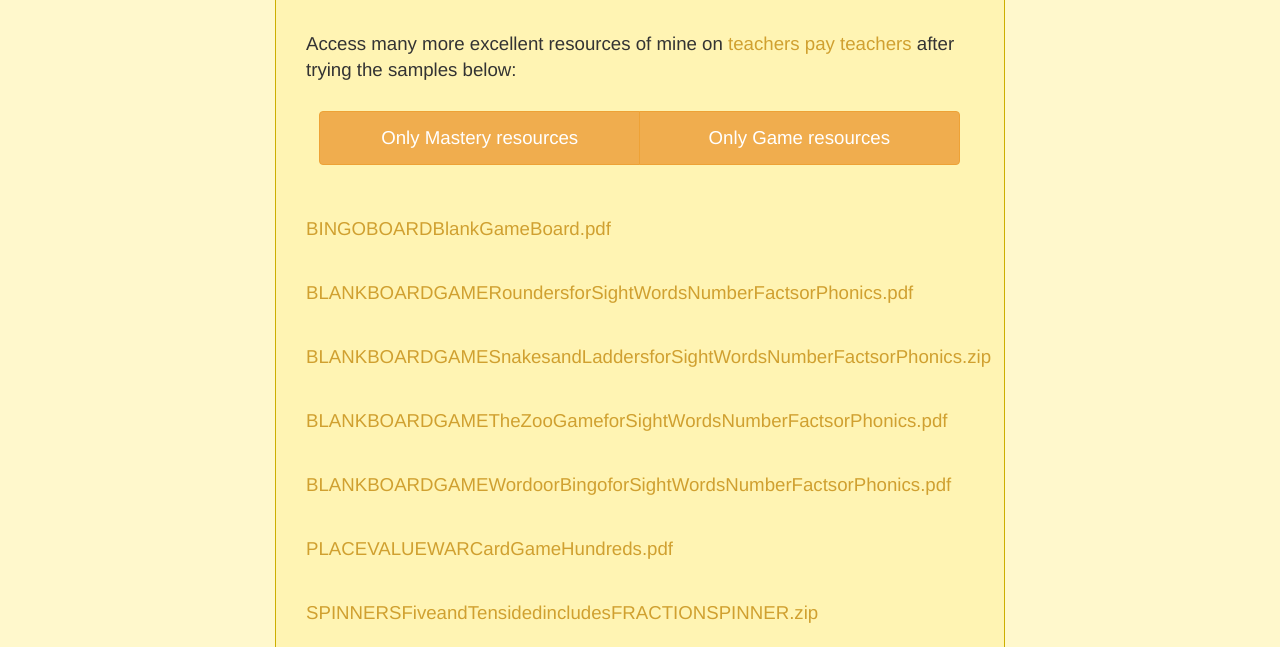
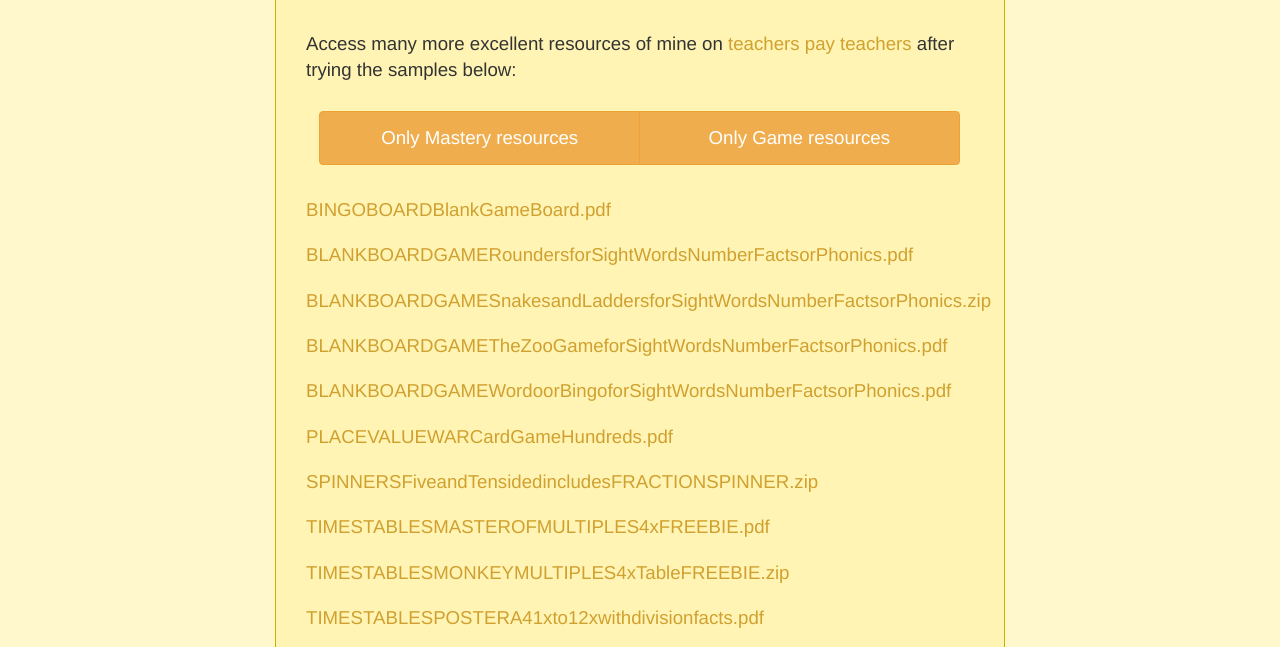
Before and after one commit to learning-solutions-web/learning-solutions-web.github.io, a website: page resources.html in a window 1280 px wide. Shown: the part 142-789 px from the top of the page. Drawn offline with nearby package versions, Linux system fonts and the light colour scheme.

Commit message:
Play with css of resources page 2

```diff
--- a/resources.html
+++ b/resources.html
@@ -49,6 +49,11 @@
 		    </div>
         <p>Access many more excellent resources of mine on <a href="http://www.teacherspayteachers.com/Store/learning-solutions"> teachers pay teachers</a> after trying the samples below:</p>
         <div class="center">
+          <style>
+          .games, .mastery {
+            margin: 1em auto;
+          }
+          </style>
             <div class="btn-group btn-main">
               <a class="btn btn-warning double" onclick="$('.games').hide(400); $('.mastery').show(400)">Only Mastery resources</a>
               <a class="btn btn-warning double" onclick="$('.mastery').hide(400); $('.games').show(400)">Only Game resources</a>
```
